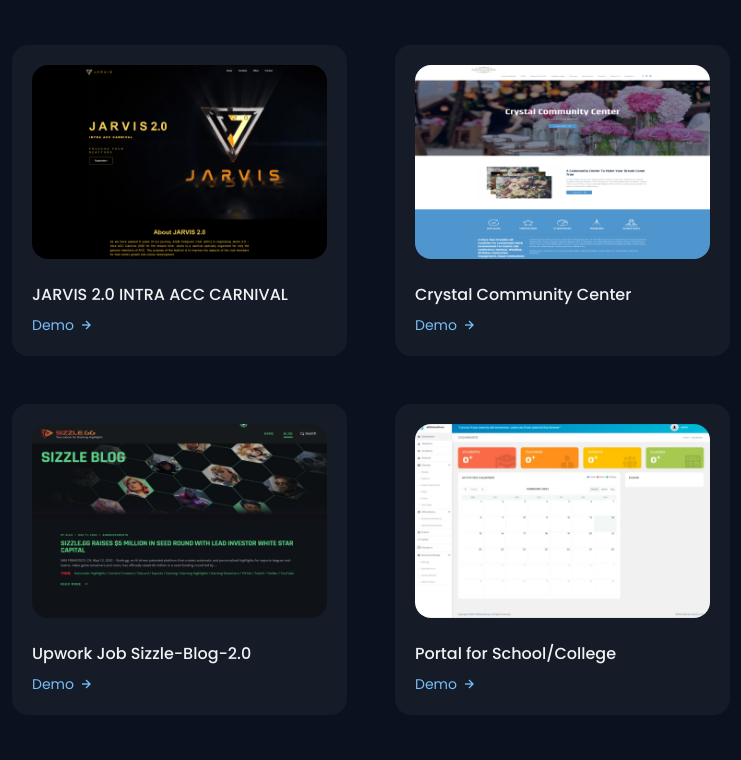
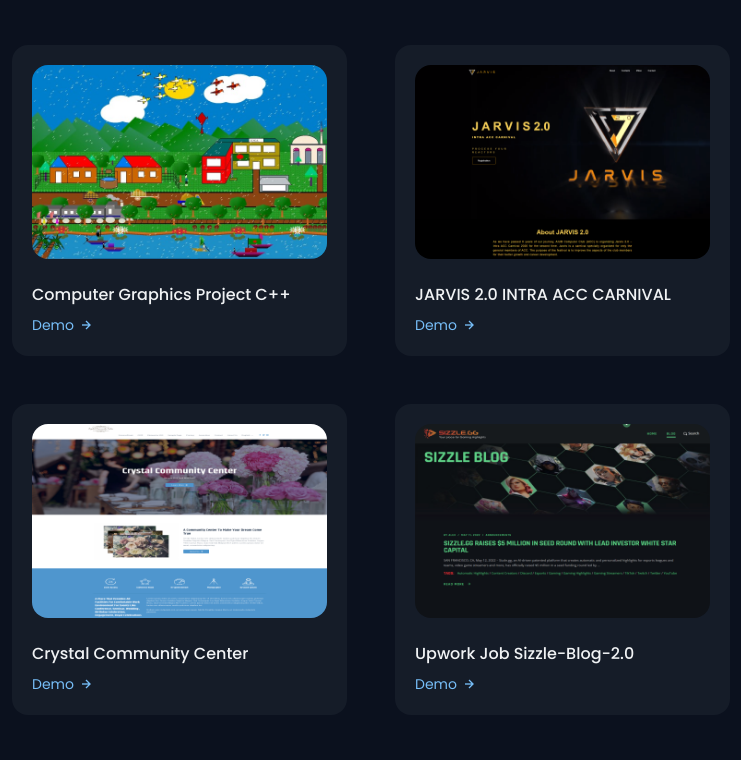
Before and after one commit to radwanromy/Japanese-Portfolio, a plain HTML site: page index.html in a window 1280 px wide. Shown: the part 4697-5457 px from the top of the page, without its empty margins (269-1010 px from the left). Drawn offline with nearby package versions, Linux system fonts and the light colour scheme.

Commit message:
Commit 00168

```diff
--- a/index.html
+++ b/index.html
@@ -596,6 +596,15 @@
                     </a>
                 </div>
 
+                <div class="work__card mix design">
+                    <img src="./assets/img/Rday.jfif" alt="" class="work__img">
+                    <h3 class="work__title">
+                        Computer Graphics Project C++</h3>
+                    <a href="https://github.com/radwanromy/Computer-Graphics-Project-Village-View" class="work__button">
+                        Demo <i class='bx bx-right-arrow-alt work__icon'></i>
+                    </a>
+                </div>
+
                 <div class="work__card mix web">
                     <img src="./assets/img/w11.png" alt="" class="work__img">
                     <h3 class="work__title">
```
Also changed, not shown: assets/img/Rday.jfif (added).
